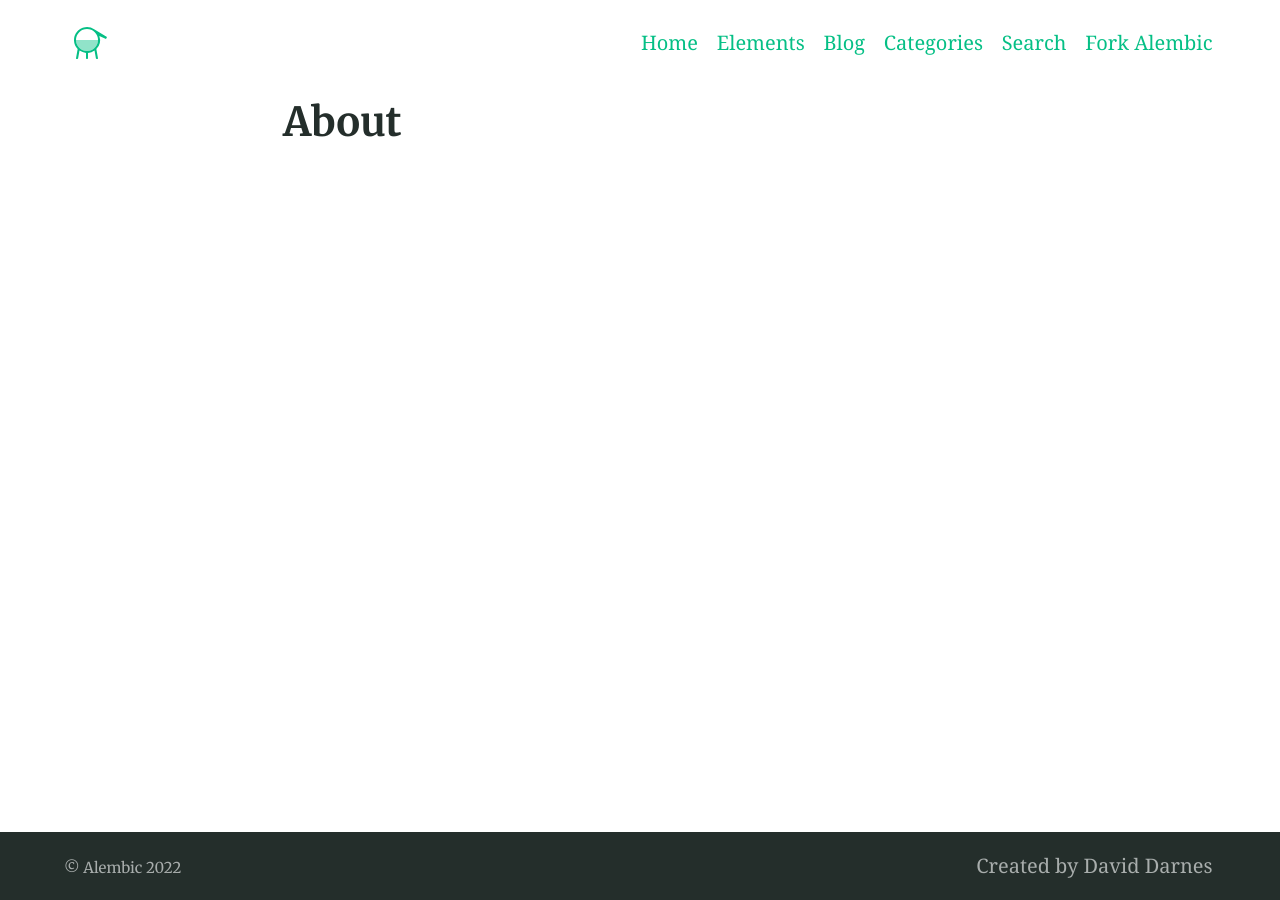
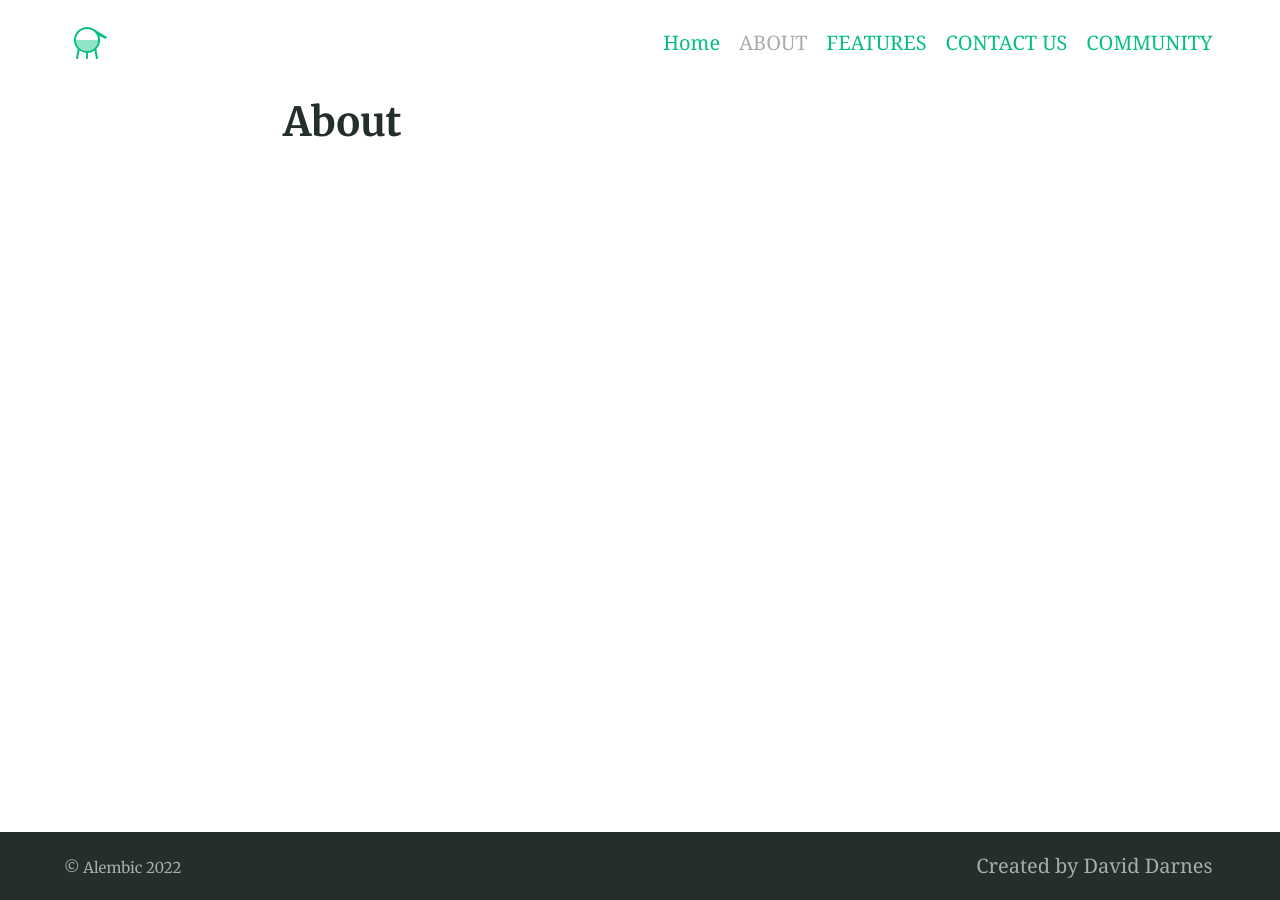
Before and after one commit to jiin124/Sejong-healer, a Jekyll site: the page built from docs/about.markdown, in a window 1280 px wide. Built offline with Jekyll 4.4.1, drawn with Linux system fonts in a browser that asks for light colours.

Commit message:
change config.yml

```diff
--- a/docs/_config.yml
+++ b/docs/_config.yml
@@ -123,16 +123,15 @@ favicons: # Favicons are also used in the manifest file. Syntax is 'size: path'
 navigation_header:
 - title: Home
   url: /
-- title: Elements
-  url: /elements/
-- title: Blog
-  url: /blog/
-- title: Categories
-  url: /categories/
-- title: Search
-  url: /search/
-- title: Fork Alembic
-  url: https://github.com/daviddarnes/alembic
+- title: ABOUT
+  url: /about/
+- title: FEATURES
+  url: /features/
+- title: CONTACT US
+  url: /contact/
+- title: COMMUNITY
+  url: /community/
+
 
 navigation_footer:
 - title: Created by David Darnes
```
Also changed, not shown: docs/about.markdown (line endings or trailing spaces).
